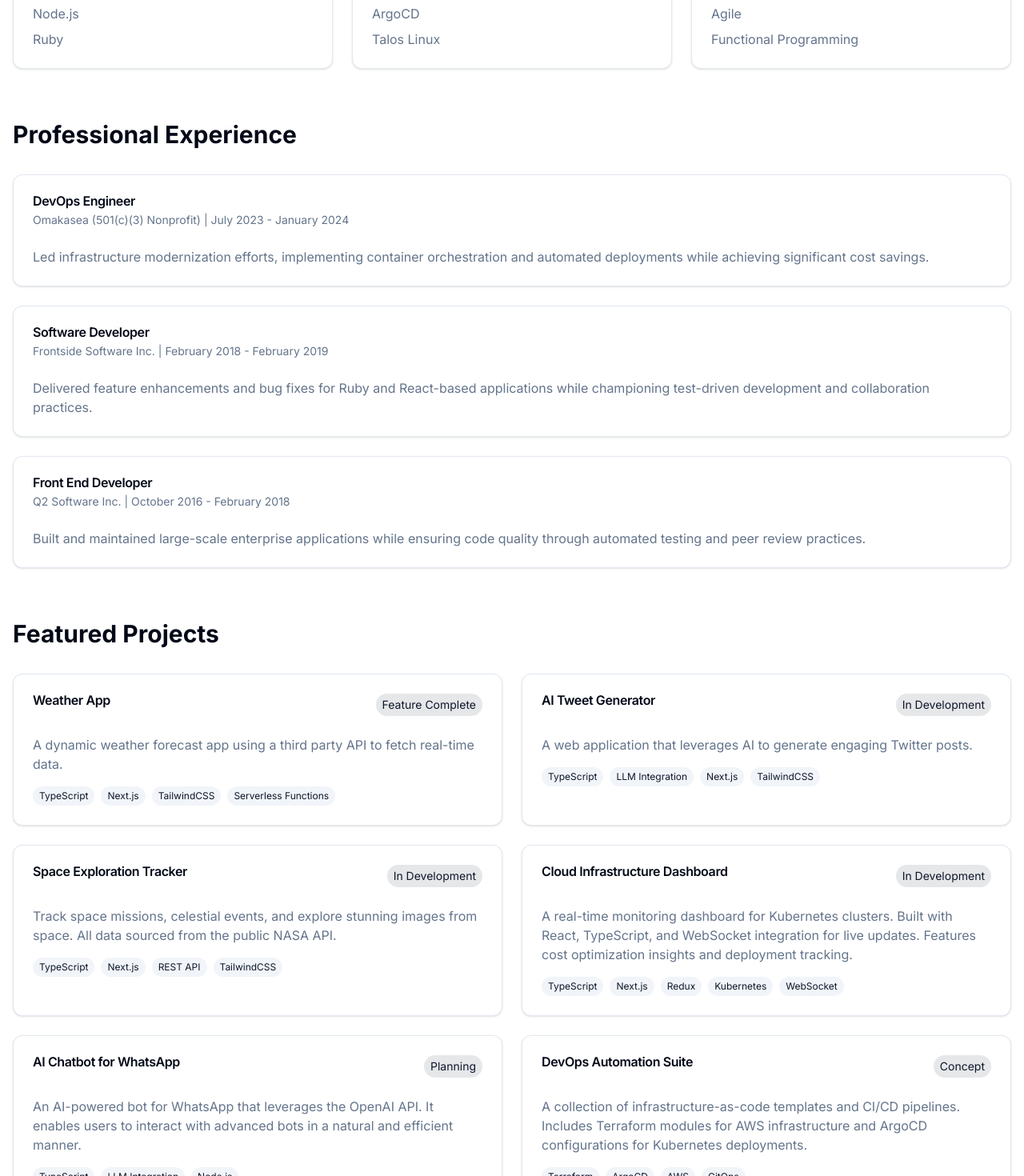
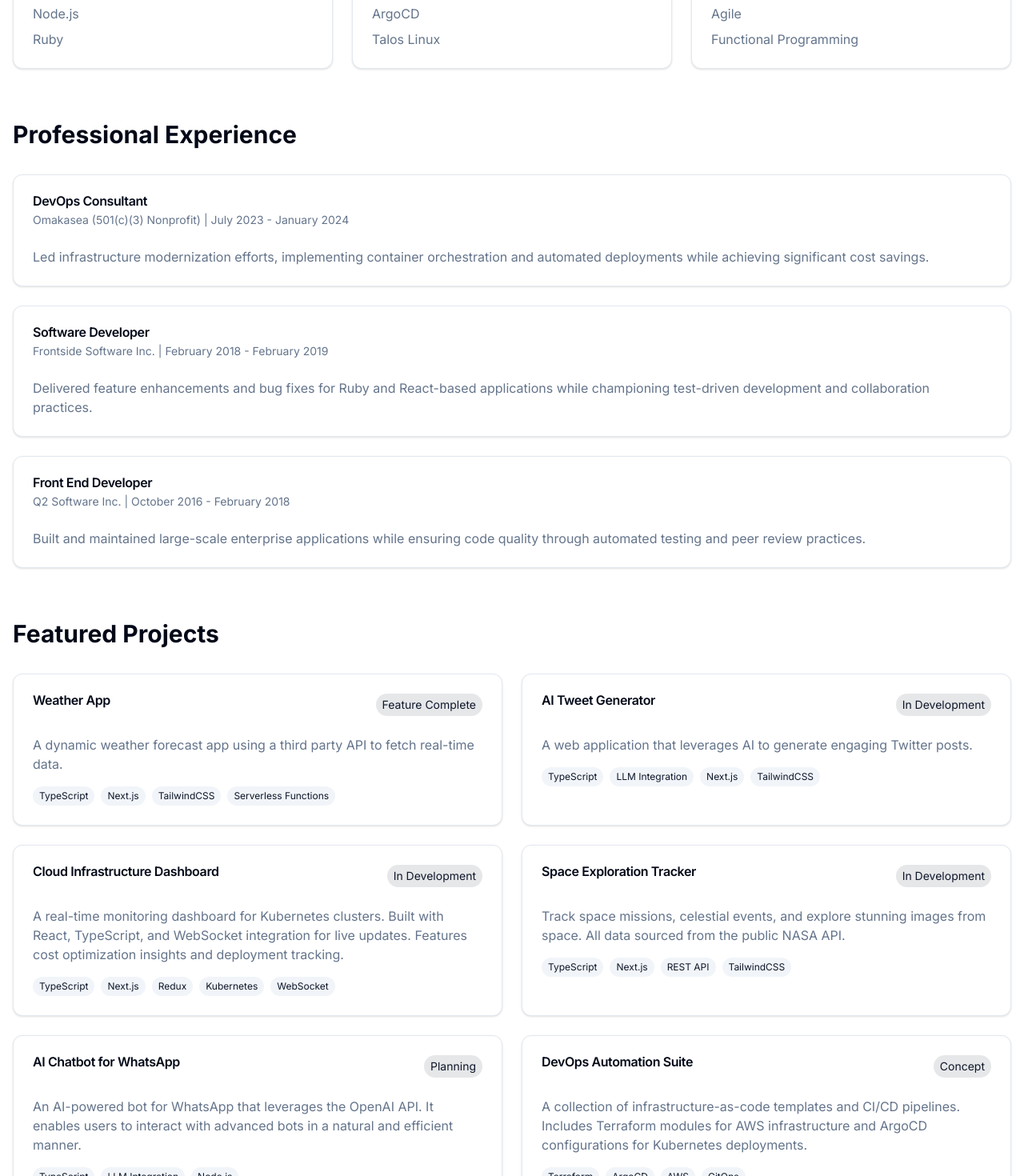
Before and after one commit to GooeyTuxedo/portfolio, a Next.js app: page / in a window 1280 px wide. Shown: the part 616-2086 px from the top of the page at 80% size. Built offline with nearby package versions, Linux system fonts and the light colour scheme.

Commit message:
update role title

```diff
--- a/src/app/portfolio/page.tsx
+++ b/src/app/portfolio/page.tsx
@@ -283,7 +283,7 @@ const Portfolio = () => {
           </motion.h2>
           <div className="space-y-6">
             <ExperienceCard
-              title="DevOps Engineer"
+              title="DevOps Consultant"
               company="Omakasea (501(c)(3) Nonprofit)"
               period="July 2023 - January 2024"
               description="Led infrastructure modernization efforts, implementing container orchestration and automated deployments while achieving significant cost savings."
@@ -341,19 +341,19 @@ const Portfolio = () => {
               liveUrl="https://tweetgen.based.consulting"
             />
             <ProjectCard
+              title="Cloud Infrastructure Dashboard"
+              description="A real-time monitoring dashboard for Kubernetes clusters. Built with React, TypeScript, and WebSocket integration for live updates. Features cost optimization insights and deployment tracking."
+              tags={["TypeScript", "Next.js", "Redux",  "Kubernetes", "WebSocket"]}
+              status="In Development"
+              screenshot='/k8s_dashboard_proj.png'
+            />
+            <ProjectCard
               title="Space Exploration Tracker"
               description="Track space missions, celestial events, and explore stunning images from space. All data sourced from the public NASA API."
               tags={["TypeScript", "Next.js", "REST API", "TailwindCSS"]}
               status="In Development"
               screenshot="/space_proj.png"
               liveUrl="https://space.based.consulting"
-            />
-            <ProjectCard
-              title="Cloud Infrastructure Dashboard"
-              description="A real-time monitoring dashboard for Kubernetes clusters. Built with React, TypeScript, and WebSocket integration for live updates. Features cost optimization insights and deployment tracking."
-              tags={["TypeScript", "Next.js", "Redux",  "Kubernetes", "WebSocket"]}
-              status="In Development"
-              screenshot='/k8s_dashboard_proj.png'
             />
             <ProjectCard
               title="AI Chatbot for WhatsApp"
```
